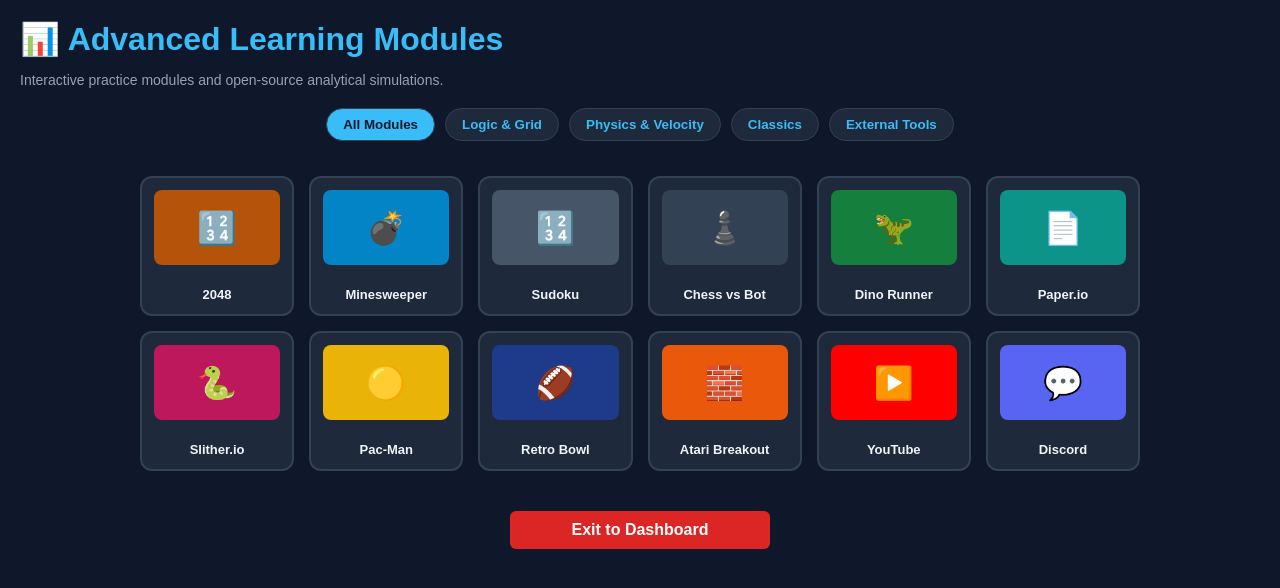
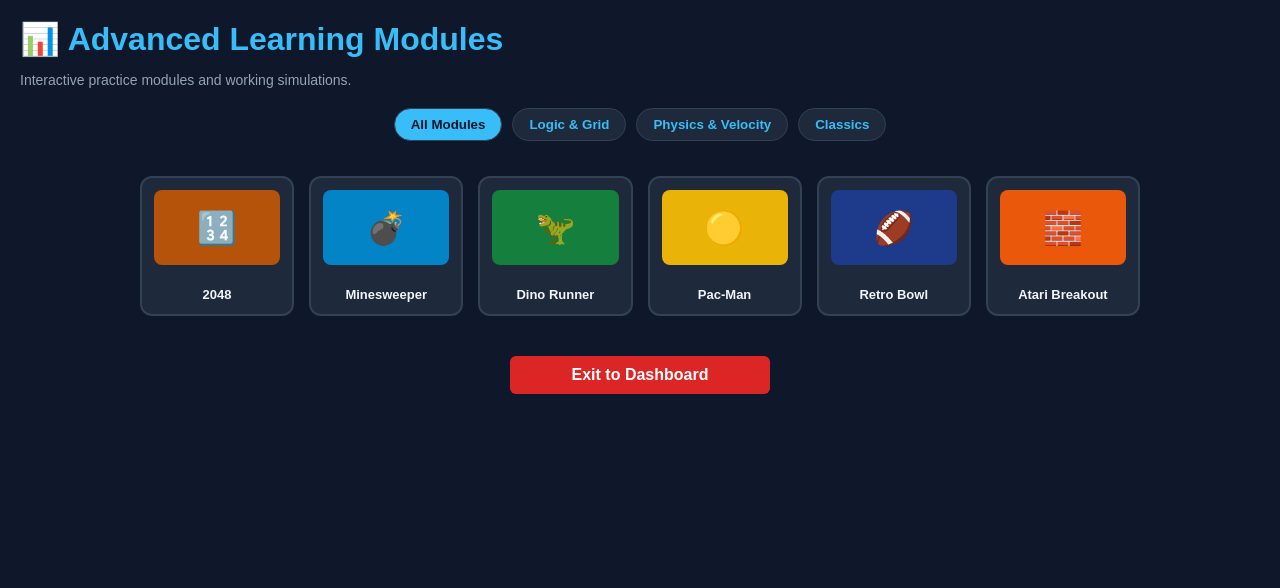
Before and after one commit to meganlayow440-art/iready, a plain HTML site: page templates/portal.html in a window 1280 px wide. Drawn offline with Linux system fonts and the light colour scheme.

Commit message:
Revise portal HTML for updated game descriptions
Updated the portal HTML to reflect working simulations and removed external tool links.

```diff
--- a/templates/portal.html
+++ b/templates/portal.html
@@ -29,7 +29,7 @@
 
     <div class="arcade-header">
         <h1>📊 Advanced Learning Modules</h1>
-        <p>Interactive practice modules and open-source analytical simulations.</p>
+        <p>Interactive practice modules and working simulations.</p>
     </div>
 
     <div class="category-bar">
@@ -37,29 +37,20 @@
         <button class="cat-btn" onclick="filterGames('puzzle', event)">Logic & Grid</button>
         <button class="cat-btn" onclick="filterGames('action', event)">Physics & Velocity</button>
         <button class="cat-btn" onclick="filterGames('retro', event)">Classics</button>
-        <button class="cat-btn" onclick="filterGames('streaming', event)">External Tools</button>
     </div>
 
     <div class="arcade-grid" id="gameGrid">
-        <!-- Puzzle & Logic (Open-Source / Embed Friendly) -->
+        <!-- Puzzle & Logic (Working Embeds) -->
         <div class="game-tile" data-category="puzzle" onclick="launchGame('https://play2048.co/')"><div class="tile-img" style="background:#b45309;">🔢</div><div class="tile-title">2048</div></div>
         <div class="game-tile" data-category="puzzle" onclick="launchGame('https://minesweeperonline.com/')"><div class="tile-img" style="background:#0284c7;">💣</div><div class="tile-title">Minesweeper</div></div>
-        <div class="game-tile" data-category="puzzle" onclick="launchGame('https://sudoku.com/')"><div class="tile-img" style="background:#475569;">🔢</div><div class="tile-title">Sudoku</div></div>
-        <div class="game-tile" data-category="puzzle" onclick="launchGame('https://www.chess.com/play/computer')"><div class="tile-img" style="background:#334155;">♟️</div><div class="tile-title">Chess vs Bot</div></div>
 
-        <!-- Action & Skill -->
+        <!-- Action & Skill (Working Embeds) -->
         <div class="game-tile" data-category="action" onclick="launchGame('https://chromedino.com/')"><div class="tile-img" style="background:#15803d;">🦖</div><div class="tile-title">Dino Runner</div></div>
-        <div class="game-tile" data-category="action" onclick="launchGame('https://paper-io.com/')"><div class="tile-img" style="background:#0d9488;">📄</div><div class="tile-title">Paper.io</div></div>
-        <div class="game-tile" data-category="action" onclick="launchGame('https://slither.io/')"><div class="tile-img" style="background:#be185d;">🐍</div><div class="tile-title">Slither.io</div></div>
 
-        <!-- Retro & Classics (Open-source mirrors / embed-safe sources) -->
+        <!-- Retro & Classics (Working Embeds) -->
         <div class="game-tile" data-category="retro" onclick="launchGame('https://www.google.com/logos/2010/pacman10-i.html')"><div class="tile-img" style="background:#eab308;">🟡</div><div class="tile-title">Pac-Man</div></div>
         <div class="game-tile" data-category="retro" onclick="launchGame('https://mariosbasement.github.io/retro-bowl/')"><div class="tile-img" style="background:#1e3a8a;">🏈</div><div class="tile-title">Retro Bowl</div></div>
         <div class="game-tile" data-category="retro" onclick="launchGame('https://elgoog.im/breakout/')"><div class="tile-img" style="background:#ea580c;">🧱</div><div class="tile-title">Atari Breakout</div></div>
-
-        <!-- External Feeds (Managed via open tabs if blocking frame policies) -->
-        <div class="game-tile" data-category="streaming" onclick="launchGame('https://www.youtube.com/', true)"><div class="tile-img" style="background:#ff0000;">▶️</div><div class="tile-title">YouTube</div></div>
-        <div class="game-tile" data-category="streaming" onclick="launchGame('https://discord.com/app', true)"><div class="tile-img" style="background:#5865f2;">💬</div><div class="tile-title">Discord</div></div>
     </div>
 
     <a href="/" class="exit-portal">Exit to Dashboard</a>
@@ -75,13 +66,9 @@
     </div>
 
     <script>
-        function launchGame(url, isExternal) {
-            if (isExternal) {
-                window.open(url, '_blank');
-            } else {
-                document.getElementById('arcadeFrame').src = url;
-                document.getElementById('gamePlayerModal').style.display = 'flex';
-            }
+        function launchGame(url) {
+            document.getElementById('arcadeFrame').src = url;
+            document.getElementById('gamePlayerModal').style.display = 'flex';
         }
         function closeGamePlayer() {
             document.getElementById('arcadeFrame').src = '';
```
